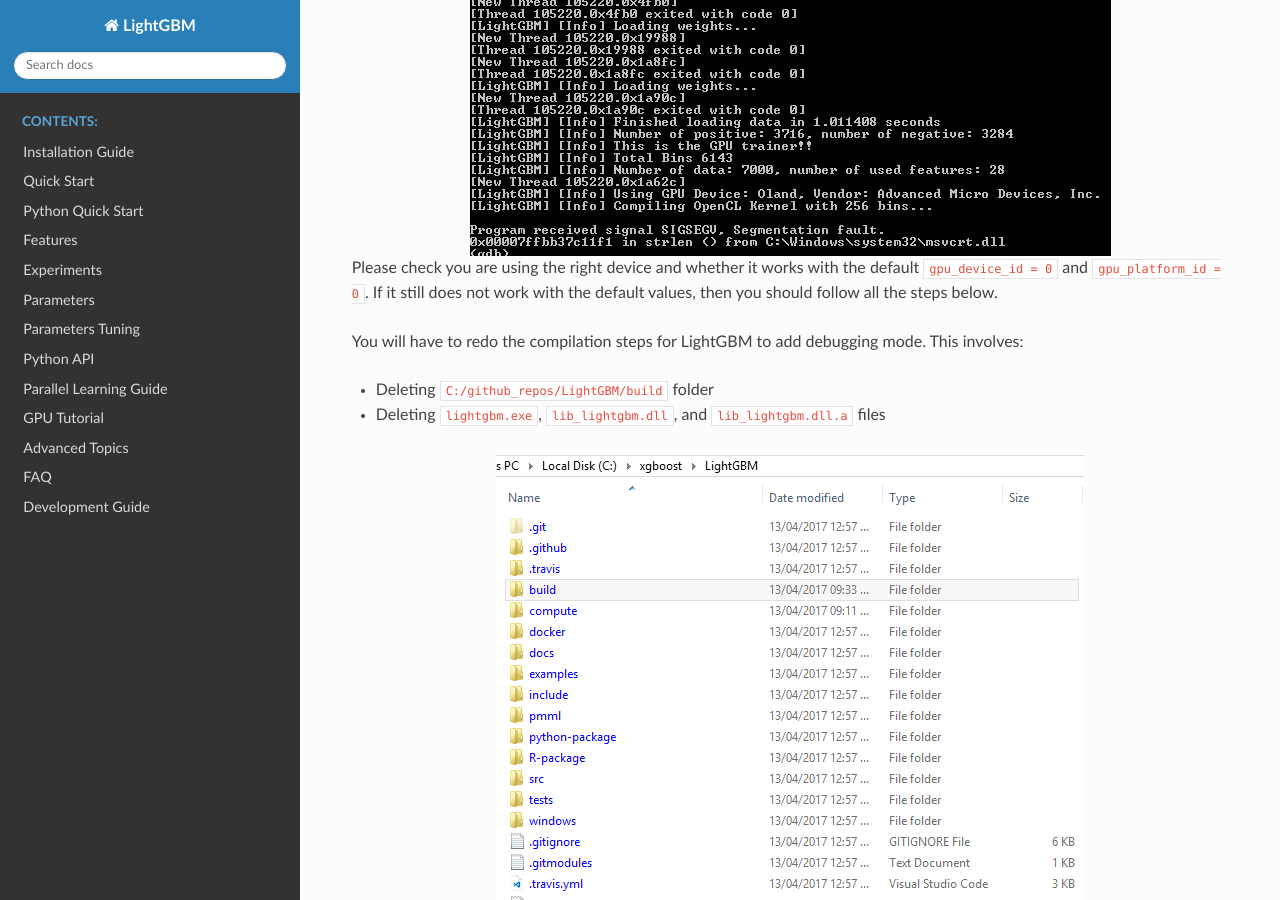
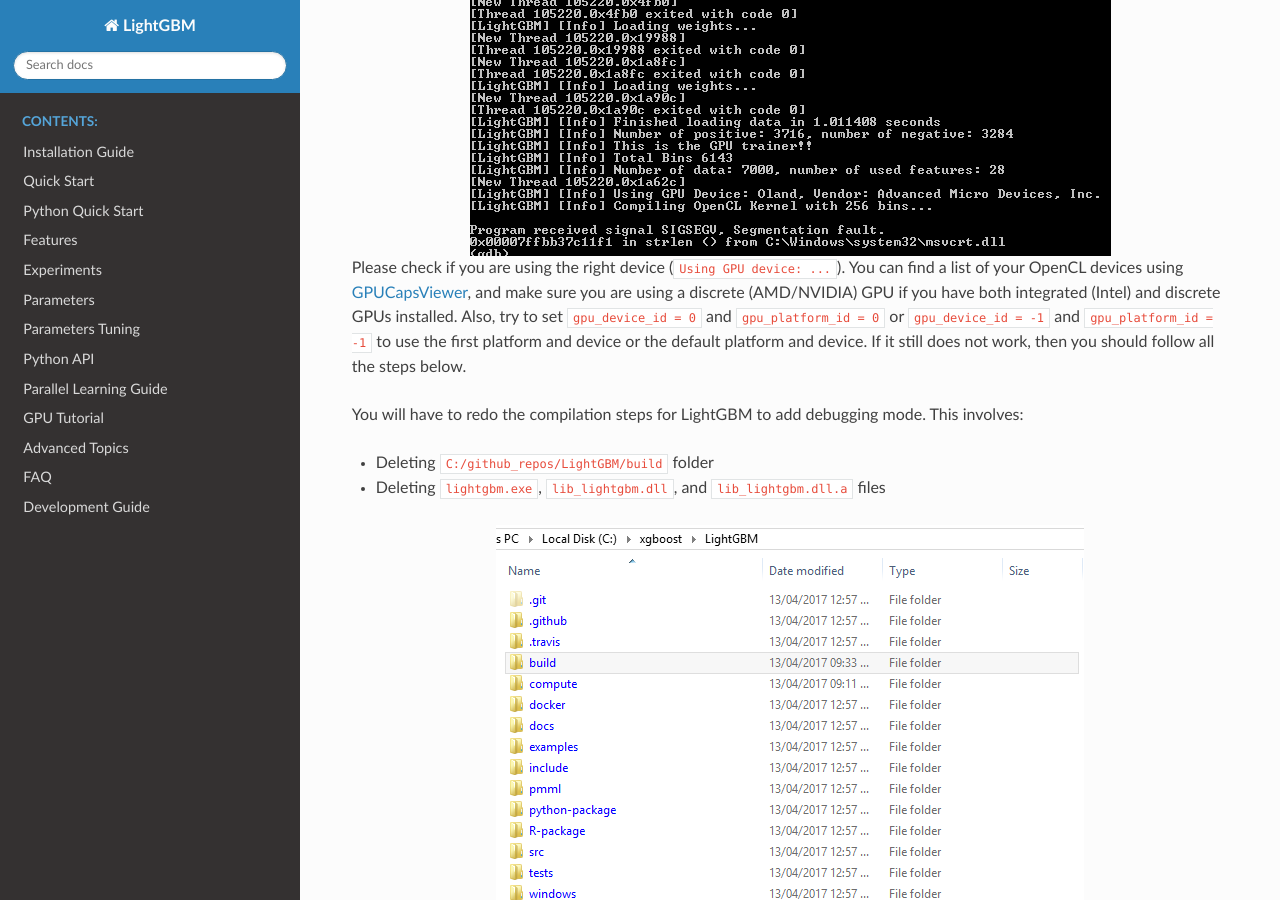
Before and after one commit to microsoft/LightGBM, a Sphinx documentation site: the page built from docs/GPU-Windows.rst, in a window 1280 px wide and 900 px high, scrolled down 11860 px. Built offline with Sphinx 7.4.7 and the Read the Docs theme 2.0.0, drawn with Linux system fonts in a browser that asks for light colours.

Commit message:
Update GPU-Windows.rst
Better description for GPU and platform IDs in documentation, as suggested by @StrikerRUS in #1185

```diff
--- a/docs/GPU-Windows.rst
+++ b/docs/GPU-Windows.rst
@@ -397,8 +397,9 @@
    :align: center
    :target: ./_static/images/screenshot-segmentation-fault.png
 
-Please check you are using the right device and whether it works with the default ``gpu_device_id = 0`` and ``gpu_platform_id = 0``.
-If it still does not work with the default values, then you should follow all the steps below.
+Please check if you are using the right device (``Using GPU device: ...``). You can find a list of your OpenCL devices using `GPUCapsViewer`_, and make sure you are using a discrete (AMD/NVIDIA) GPU if you have both integrated (Intel) and discrete GPUs installed.
+Also, try to set ``gpu_device_id = 0`` and ``gpu_platform_id = 0`` or ``gpu_device_id = -1`` and ``gpu_platform_id = -1`` to use the first platform and device or the default platform and device.
+If it still does not work, then you should follow all the steps below.
 
 You will have to redo the compilation steps for LightGBM to add debugging mode. This involves:
 
@@ -582,3 +583,5 @@
 .. _CMake: https://cmake.org/download/
 
 .. _here: https://github.com/Microsoft/LightGBM/issues
+
+.. _GPUCapsViewer: http://www.ozone3d.net/gpu_caps_viewer/
```
